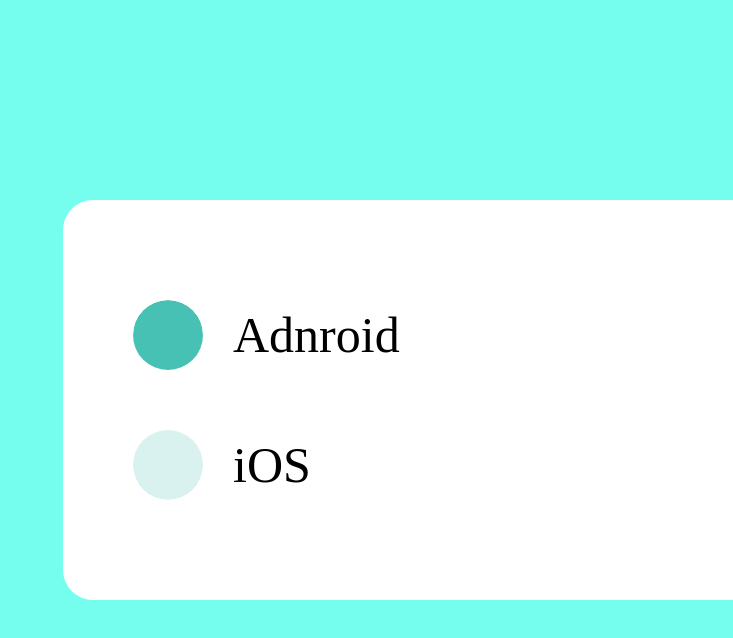
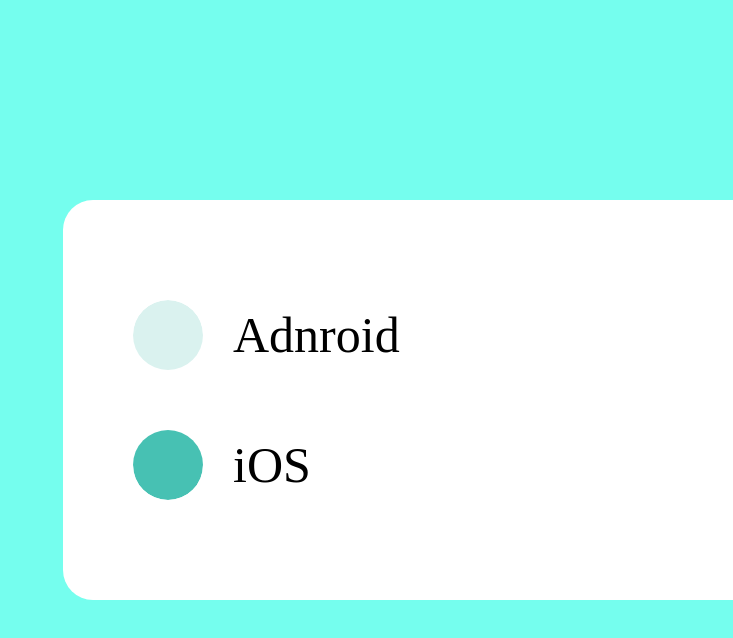
Before and after one commit to dziekonskik/custom_radio-buttons, a website with bundled scripts: page index.html in a window 1280 px wide. Both pictures are taken after a click on the label "iOS". Shown: the whole page, without its empty margins (547-1280 px from the left). Built offline with nearby package versions, Linux system fonts and the light colour scheme.

Commit message:
moved initial positioning from css to js and add animating function

```diff
--- a/app.ts
+++ b/app.ts
@@ -30,6 +30,42 @@
   indicatorManager(event.target, event.clientX, event.clientY);
 };
 
+const setInitialPosition = () => {
+  const checkedSpan = <HTMLElement>(
+    document.querySelector('.radio-span--checked')
+  );
+  const uncheckedSpan = <HTMLElement>(
+    document.querySelector('.radio-span--unchecked')
+  );
+  checkedSpan.style.top = '0';
+  checkedSpan.style.left = '0';
+  uncheckedSpan.style.bottom = '0';
+  uncheckedSpan.style.left = '0';
+};
+
+const performAnimation = (
+  main: HTMLElement,
+  secondary: HTMLElement,
+  parent: HTMLElement,
+  background: HTMLElement,
+  delayedBackground: HTMLElement
+): void => {
+  main.style.zIndex = '9';
+  secondary.style.zIndex = '7';
+  main.style.transform = `translateY(${
+    parent?.clientHeight - main.clientHeight
+  }px)`;
+  secondary.style.opacity = '0';
+  background.style.animation = 'fill 1.6s';
+  delayedBackground.style.animation = 'fill 1.6s 0.6s';
+  secondary.style.top = '0';
+  secondary.style.opacity = '1';
+};
+
+const styleReset = (...elements: HTMLElement[]) => {
+  [...elements].forEach((element) => element.removeAttribute('style'));
+};
+
 const handleRaiobuttonChange = (event: Event) => {
   const radioButton = <Element>event.target;
   const radioButtonParent = radioButton.parentElement;
@@ -59,33 +95,45 @@
     'native-radio-button--adnroid'
   );
 
+  setInitialPosition(checkedSpan, uncheckedSpan);
+
   //dlaczego jak przenosze waunek o parenta do zmiennej to ts krzyczy?
   if (iOsWasClicked && radioButtonParent !== null) {
-    checkedSpan.style.transform = `translateY(${
-      radioButtonParent?.clientHeight - checkedSpan.clientHeight
-    }px)`;
-    uncheckedSpan.style.opacity = '0';
-    uncheckedSpan.style.transform = `translateY(-${
-      radioButtonParent?.clientHeight - checkedSpan.clientHeight
-    }px)`;
-
-    uncheckedBackgroundFill.style.animation = 'fill 1.6s';
-    delayedUncheckedBackgroundFill.style.animation = 'fill 1.6s 0.6s';
-    uncheckedSpan.style.opacity = '1';
+    styleReset(
+      checkedSpan,
+      uncheckedSpan,
+      radioButtonParent,
+      uncheckedBackgroundFill,
+      delayedUncheckedBackgroundFill
+    );
+    performAnimation(
+      checkedSpan,
+      uncheckedSpan,
+      radioButtonParent,
+      uncheckedBackgroundFill,
+      delayedUncheckedBackgroundFill
+    );
   }
 
-  // if (androidWasClicked && radioButtonParent !== null) {
-  //   console.log('elo');
-  //   checkedSpan.style.transform = `translateY(-${
-  //     radioButtonParent?.clientHeight - checkedSpan.clientHeight
-  //   }px)`;
-  //   uncheckedSpan.style.transform = `translateY(${
-  //     radioButtonParent?.clientHeight - checkedSpan.clientHeight
-  //   }px)`;
-  //   checkedBackgroundFill.style.animation = 'fill 1.6s';
-  //   delayedCheckedBackgroundFill.style.animation = 'fill 1.6s 0.6s';
-  // }
+  if (androidWasClicked && radioButtonParent !== null) {
+    styleReset(
+      uncheckedSpan,
+      checkedSpan,
+      radioButtonParent,
+      checkedBackgroundFill,
+      delayedCheckedBackgroundFill
+    );
+    performAnimation(
+      uncheckedSpan,
+      checkedSpan,
+      radioButtonParent,
+      checkedBackgroundFill,
+      delayedCheckedBackgroundFill
+    );
+  }
 };
+
+setInitialPosition();
 
 [...labels].forEach((label) => label.addEventListener('click', pulse));
 [...radiobuttons].forEach((radioButton) =>
--- a/index.html
+++ b/index.html
@@ -17,7 +17,7 @@
             class="native-radio-button native-radio-button--adnroid"
             checked
           />
-          <span class="radio-fake radio-fake--checked"></span>
+          <span class="radio-span radio-span--checked"></span>
 
           <input
             id="ios"
@@ -25,7 +25,7 @@
             name="os"
             class="native-radio-button native-radio-button--ios"
           />
-          <span class="radio-fake radio-fake--unchecked"></span>
+          <span class="radio-span radio-span--unchecked"></span>
           <span class="background-animate background-animate--checked"></span>
           <span class="background-animate background-animate--unchecked"></span>
           <span
--- a/styles.css
+++ b/styles.css
@@ -66,21 +66,20 @@
   overflow: hidden;
 }
 
-.radio-fake {
-  position: relative;
-  z-index: 7;
+.radio-span {
+  position: absolute;
   display: block;
   width: 100%;
   height: 70px;
   border-radius: 50%;
-  transition: all 1s cubic-bezier(0.68, -0.55, 0.265, 1.55);
+  transition: all 1s 0.4s cubic-bezier(0.68, -0.55, 0.265, 1.55);
 }
 
-.radio-fake--checked {
+.radio-span--checked {
   background-color: #47c1b3;
 }
 
-.radio-fake--unchecked {
+.radio-span--unchecked {
   background-color: #daf2ef;
 }
 
```
